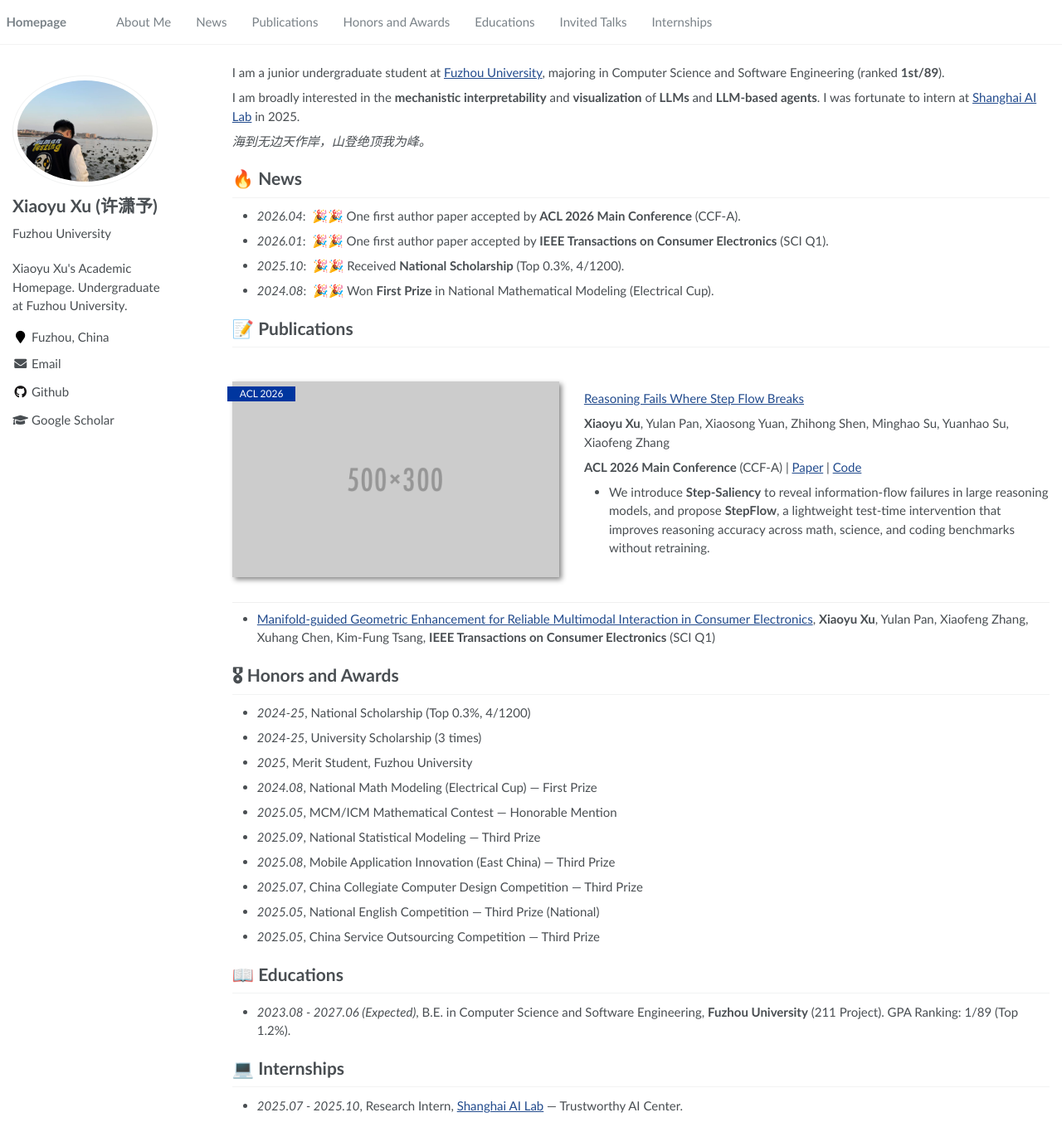
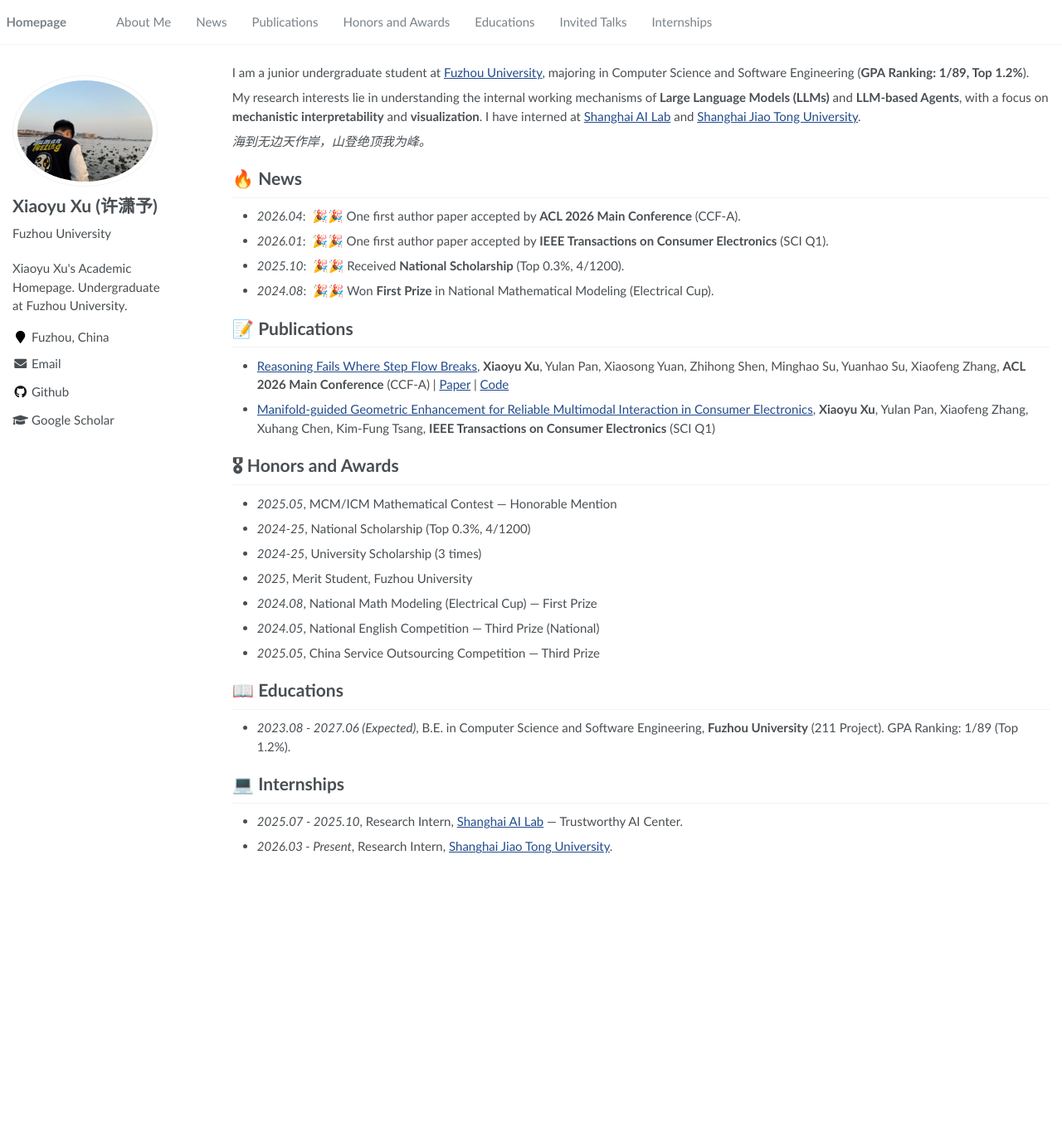
Before and after one commit to XiaoyuXu-Vincent/XiaoyuXu-Vincent.github.io, a Jekyll site: the page built from _pages/about.md, in a window 1280 px wide and 1359 px high. Shown: the whole window at 83% size. Built offline with Jekyll 4.4.1, drawn with Linux system fonts in a browser that asks for light colours.

Commit message:
Update content: fix publications, awards, add SJTU internship

```diff
--- a/_pages/about.md
+++ b/_pages/about.md
@@ -17,9 +17,9 @@ redirect_from:
 
 <span class='anchor' id='about-me'></span>
 
-I am a junior undergraduate student at [Fuzhou University](https://www.fzu.edu.cn/), majoring in Computer Science and Software Engineering (ranked **1st/89**).
+I am a junior undergraduate student at [Fuzhou University](https://www.fzu.edu.cn/), majoring in Computer Science and Software Engineering (**GPA Ranking: 1/89, Top 1.2%**).
 
-I am broadly interested in the **mechanistic interpretability** and **visualization** of **LLMs** and **LLM-based agents**. I was fortunate to intern at [Shanghai AI Lab](https://www.shlab.org.cn/) in 2025.
+My research interests lie in understanding the internal working mechanisms of **Large Language Models (LLMs)** and **LLM-based Agents**, with a focus on **mechanistic interpretability** and **visualization**. I have interned at [Shanghai AI Lab](https://www.shlab.org.cn/) and [Shanghai Jiao Tong University](https://www.sjtu.edu.cn/).
 
 *海到无边天作岸，山登绝顶我为峰。*
 
@@ -31,30 +31,17 @@ I am broadly interested in the **mechanistic interpretability** and **visualizat
 
 # 📝 Publications
 
-<div class='paper-box'><div class='paper-box-image'><div><div class="badge">ACL 2026</div><img src='images/500x300.png' alt="sym" width="100%"></div></div>
-<div class='paper-box-text' markdown="1">
-
-[Reasoning Fails Where Step Flow Breaks](https://arxiv.org/pdf/2604.06695)
-
-**Xiaoyu Xu**, Yulan Pan, Xiaosong Yuan, Zhihong Shen, Minghao Su, Yuanhao Su, Xiaofeng Zhang
-
-**ACL 2026 Main Conference** (CCF-A) \| [Paper](https://arxiv.org/pdf/2604.06695) \| [Code](https://github.com/XiaoyuXu-Vincent/step-saliency)
-- We introduce **Step-Saliency** to reveal information-flow failures in large reasoning models, and propose **StepFlow**, a lightweight test-time intervention that improves reasoning accuracy across math, science, and coding benchmarks without retraining.
-</div>
-</div>
+- [Reasoning Fails Where Step Flow Breaks](https://arxiv.org/pdf/2604.06695), **Xiaoyu Xu**, Yulan Pan, Xiaosong Yuan, Zhihong Shen, Minghao Su, Yuanhao Su, Xiaofeng Zhang, **ACL 2026 Main Conference** (CCF-A) \| [Paper](https://arxiv.org/pdf/2604.06695) \| [Code](https://github.com/XiaoyuXu-Vincent/step-saliency)
 
 - [Manifold-guided Geometric Enhancement for Reliable Multimodal Interaction in Consumer Electronics](https://ieeexplore.ieee.org/document/11358388), **Xiaoyu Xu**, Yulan Pan, Xiaofeng Zhang, Xuhang Chen, Kim-Fung Tsang, **IEEE Transactions on Consumer Electronics** (SCI Q1)
 
 # 🎖 Honors and Awards
+- *2025.05*, MCM/ICM Mathematical Contest — Honorable Mention
 - *2024-25*, National Scholarship (Top 0.3%, 4/1200)
 - *2024-25*, University Scholarship (3 times)
 - *2025*, Merit Student, Fuzhou University
 - *2024.08*, National Math Modeling (Electrical Cup) — First Prize
-- *2025.05*, MCM/ICM Mathematical Contest — Honorable Mention
-- *2025.09*, National Statistical Modeling — Third Prize
-- *2025.08*, Mobile Application Innovation (East China) — Third Prize
-- *2025.07*, China Collegiate Computer Design Competition — Third Prize
-- *2025.05*, National English Competition — Third Prize (National)
+- *2024.05*, National English Competition — Third Prize (National)
 - *2025.05*, China Service Outsourcing Competition — Third Prize
 
 # 📖 Educations
@@ -62,3 +49,4 @@ I am broadly interested in the **mechanistic interpretability** and **visualizat
 
 # 💻 Internships
 - *2025.07 - 2025.10*, Research Intern, [Shanghai AI Lab](https://www.shlab.org.cn/) — Trustworthy AI Center.
+- *2026.03 - Present*, Research Intern, [Shanghai Jiao Tong University](https://www.sjtu.edu.cn/).
```
